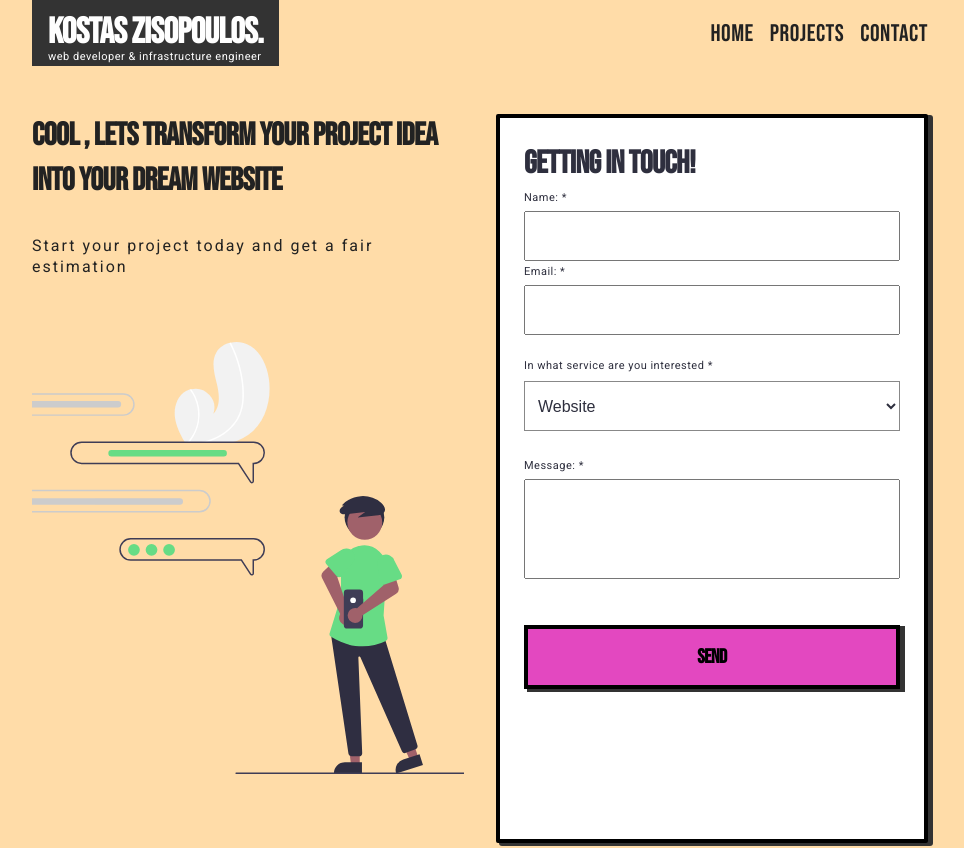
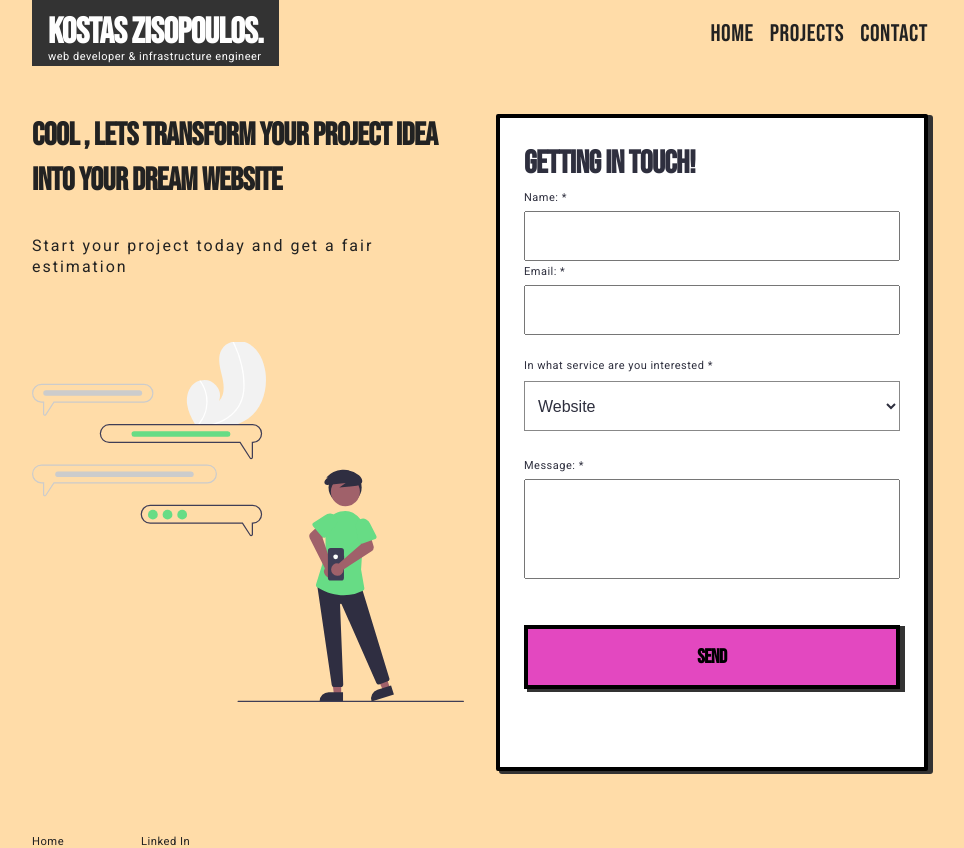
Before and after one commit to kzisopoulos/kostaszisopoulos, a Next.js app: page /contact in a window 1280 px wide. Shown: the top 848 px of the page, without its empty margins (160-1124 px from the left). Built offline with nearby package versions, Linux system fonts and the light colour scheme.

Commit message:
fixed contact iamge

```diff
--- a/pages/contact.js
+++ b/pages/contact.js
@@ -25,8 +25,9 @@ const Contact = () => {
             <Image
               src="/contact.svg"
               alt="Illustration of messaging"
-              width={500}
-              height={500}
+              width={480}
+              height={400}
+              layout="intrinsic"
             />
           </div>
         </div>
```
